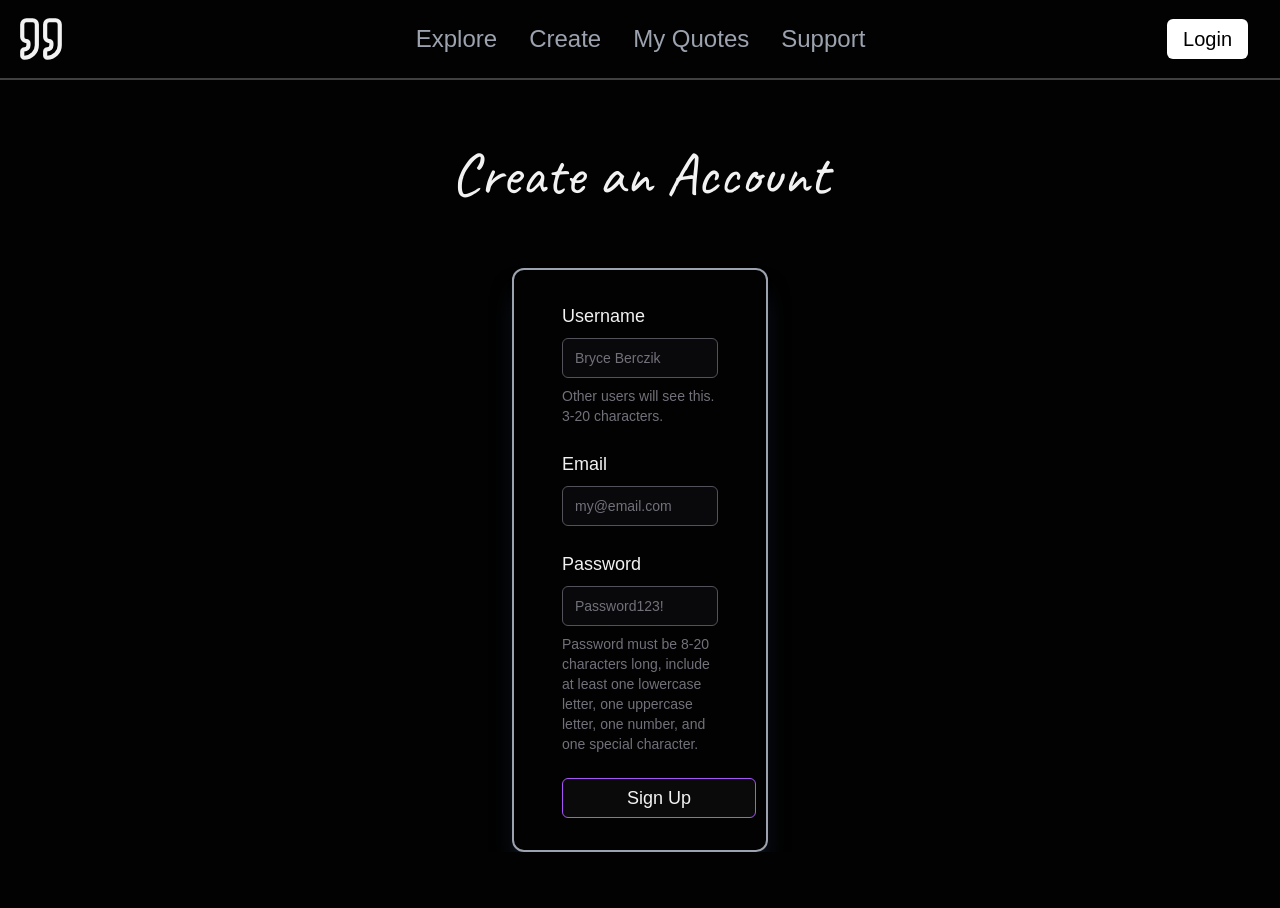
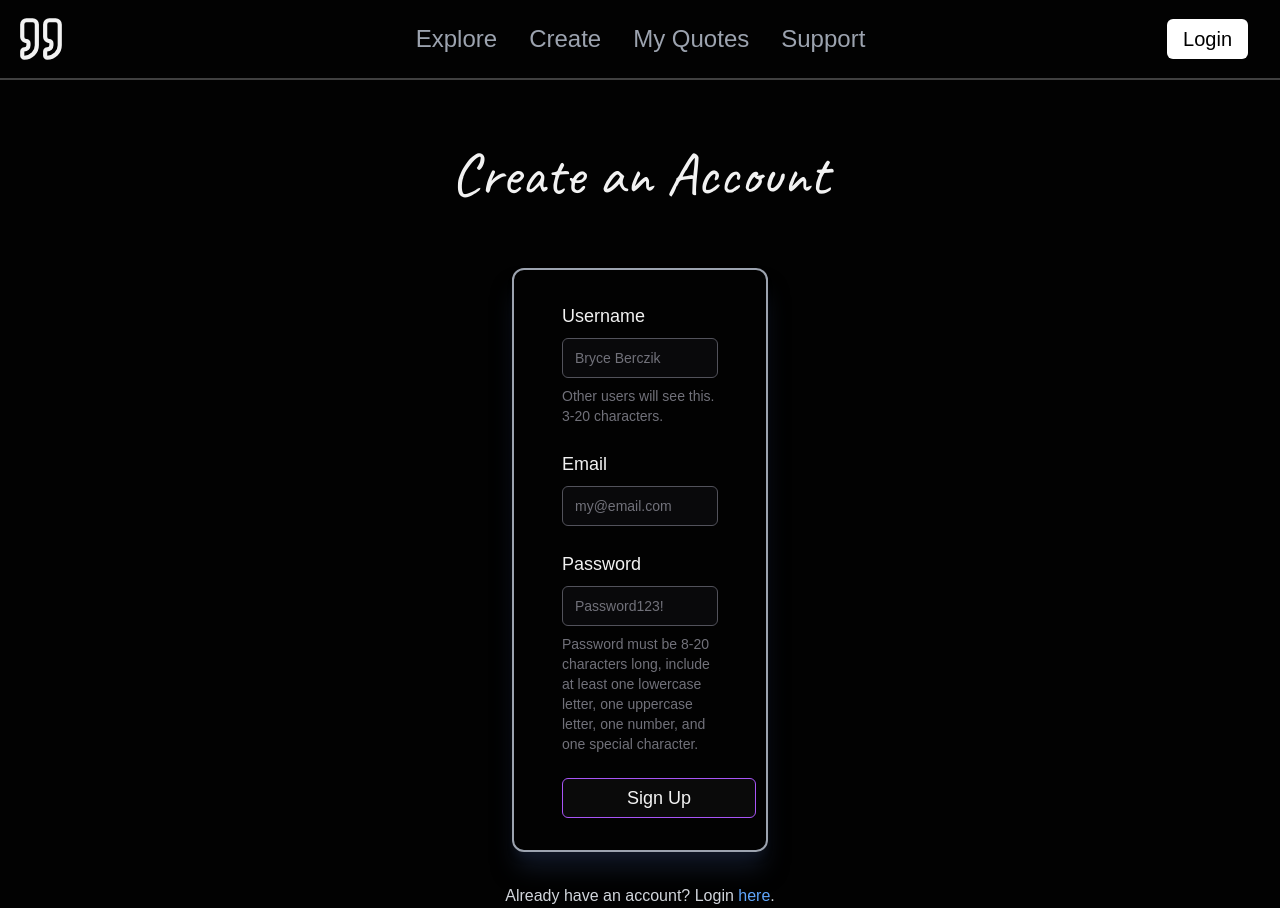
Before and after one commit to ZVKubajak/Quoteful, a React (Vite) app in the folder client/: page /signup in a window 1280 px wide. Before the commit the page ends 852 px from the top, so only its background shows below. Built offline with nearby package versions, Linux system fonts and the light colour scheme.

Commit message:
Added Quick Link to Login From Signup

```diff
--- a/client/src/pages/Signup.tsx
+++ b/client/src/pages/Signup.tsx
@@ -29,10 +29,13 @@ const signupFormSchema = z.object({
   email: z.string().refine((value) => validator.isEmail(value), {
     message: "Invalid email address.",
   }),
-  password: z.string().max(20).refine((value) => validator.isStrongPassword(value), {
-    message:
-      "Password must be 8-20 characters long, include at least one lowercase letter, one uppercase letter, one number, and one special character.",
-  }),
+  password: z
+    .string()
+    .max(20)
+    .refine((value) => validator.isStrongPassword(value), {
+      message:
+        "Password must be 8-20 characters long, include at least one lowercase letter, one uppercase letter, one number, and one special character.",
+    }),
 });
 
 const SignUp = () => {
@@ -160,6 +163,13 @@ const SignUp = () => {
           </form>
         </Form>
       </div>
+
+      <p className="text-center text-md text-gray-300 pt-8">
+        Already have an account? Login{" "}
+        <Link to="/login">
+          <span className="text-blue-400 hover:text-blue-500">here</span>.
+        </Link>
+      </p>
     </main>
   );
 };
```
